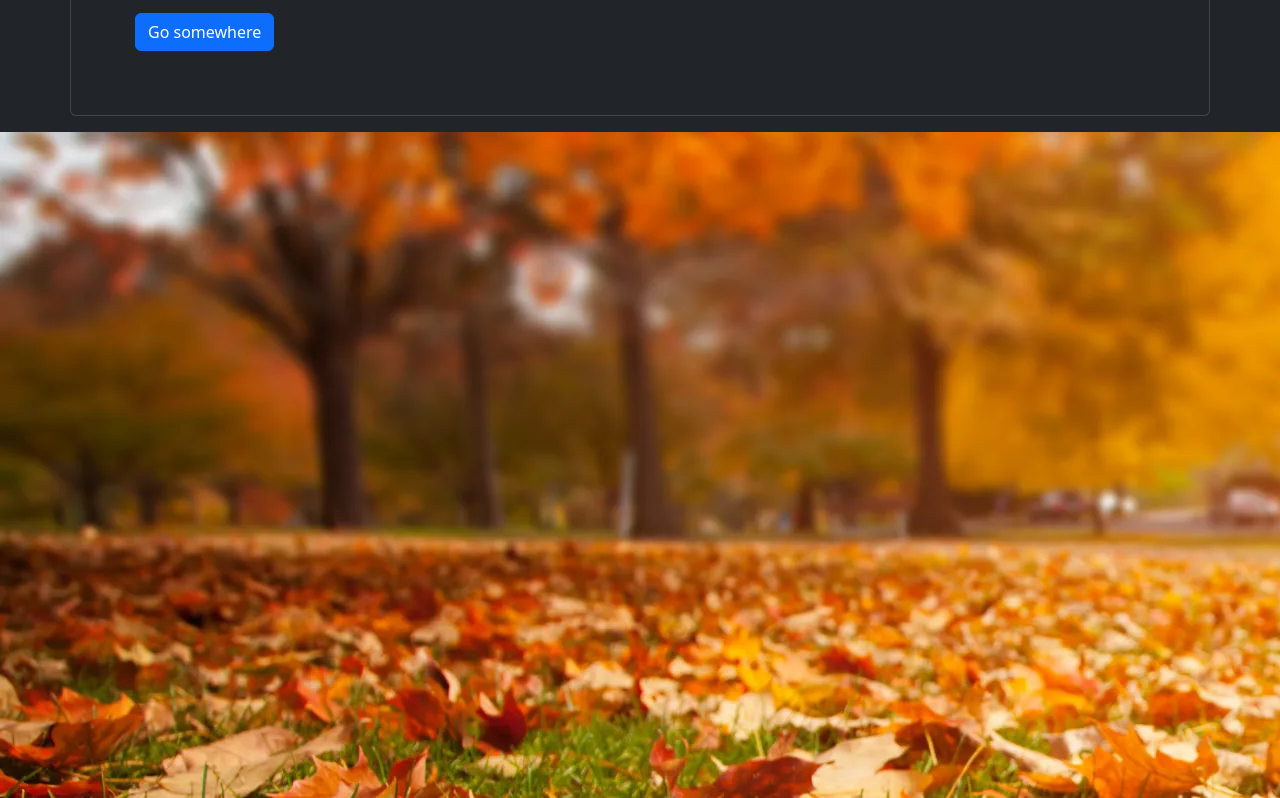
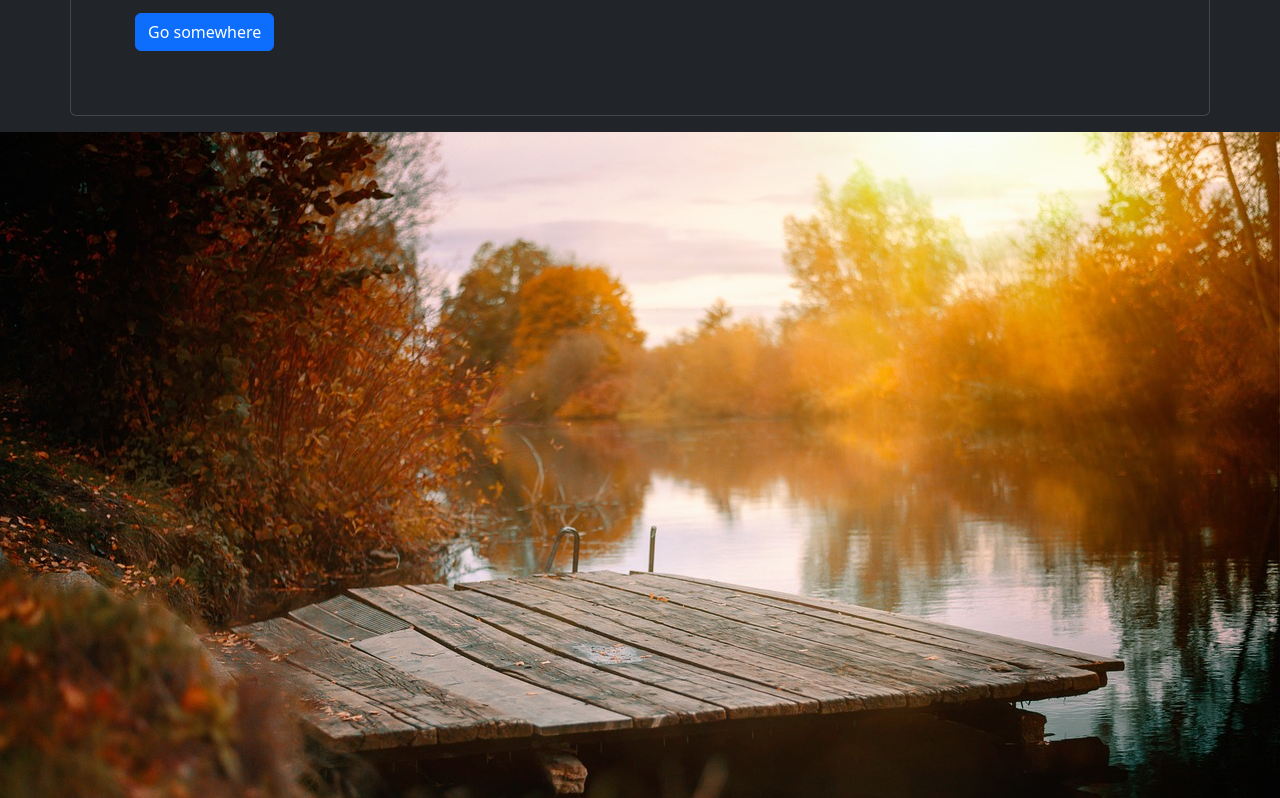
Before and after one commit to C-Mulls/portfolio, a plain HTML site: page index.html in a window 1280 px wide. Shown: the part 4122-4920 px from the top of the page. Drawn offline with nearby package versions, Linux system fonts and the light colour scheme; files whose address does not match are found by name.

Commit message:
Update index.html

```diff
--- a/index.html
+++ b/index.html
@@ -93,7 +93,7 @@
 
         <div class="carousel-inner">
           <div class="carousel-item active">
-            <img src="/Users/connormullins/Documents/Mit-Class/Bootstrap-frontend/bootstrap-5.3.3-dist/Fall.1.webp">
+            <img src="lake.jpg">
             <div class="carousel-caption d-none d-md-block">
               <h5 style="color:aliceblue">First slide label</h5>
               <p style="color:aliceblue">Some representative placeholder content for the first slide.</p>
```
